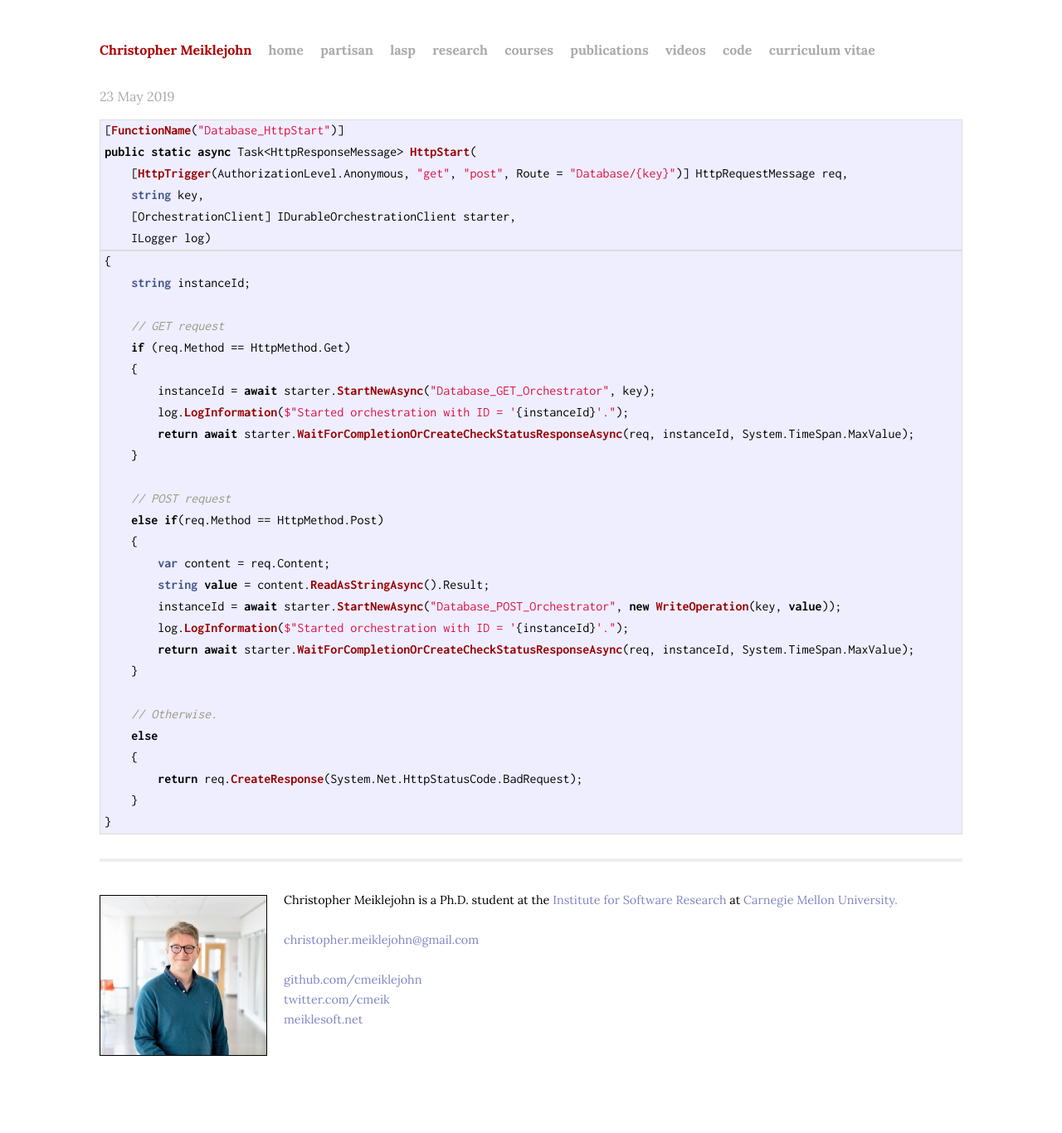
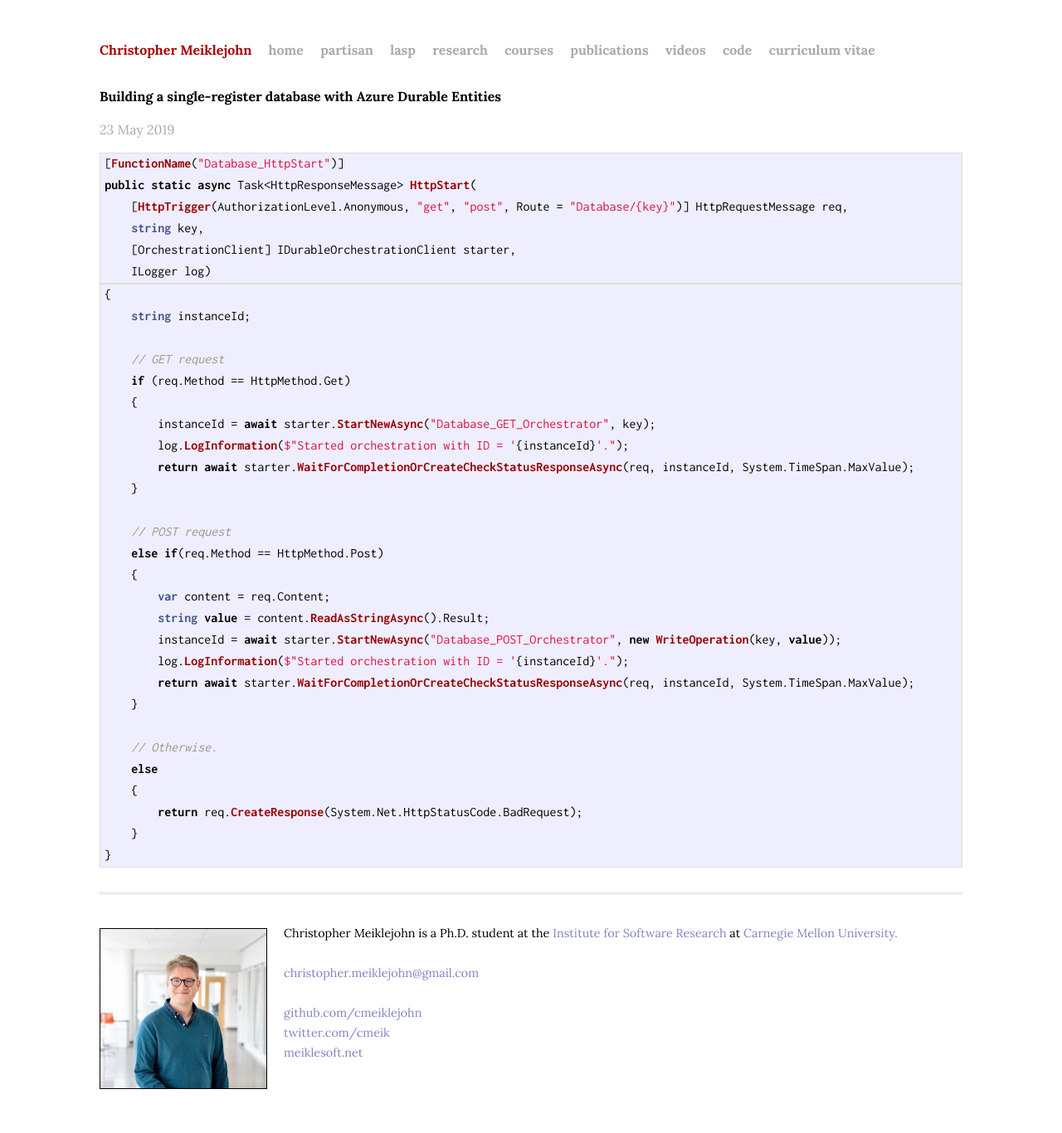
Before and after one commit to cmeiklejohn/cmeiklejohn.github.io, a Jekyll site: the page built from _posts/2019-05-23-stateful-serverless-database-example.markdown, in a window 1280 px wide. Shown: the whole page at 83% size. Built offline with Jekyll 4.4.1, drawn with Linux system fonts in a browser that asks for light colours; some web fonts are replaced; before the commit the page ends 1326 px from its top, so only the background shows below that.

Commit message:
Update title.

```diff
--- a/_posts/2019-05-23-stateful-serverless-database-example.markdown
+++ b/_posts/2019-05-23-stateful-serverless-database-example.markdown
@@ -1,6 +1,6 @@
 ---
 layout: post
-title:  ""
+title:  "Building a single-register database with Azure Durable Entities"
 date:   2019-05-23 00:00:00 -0000
 categories: serverlesss
 group: Serverless
```
